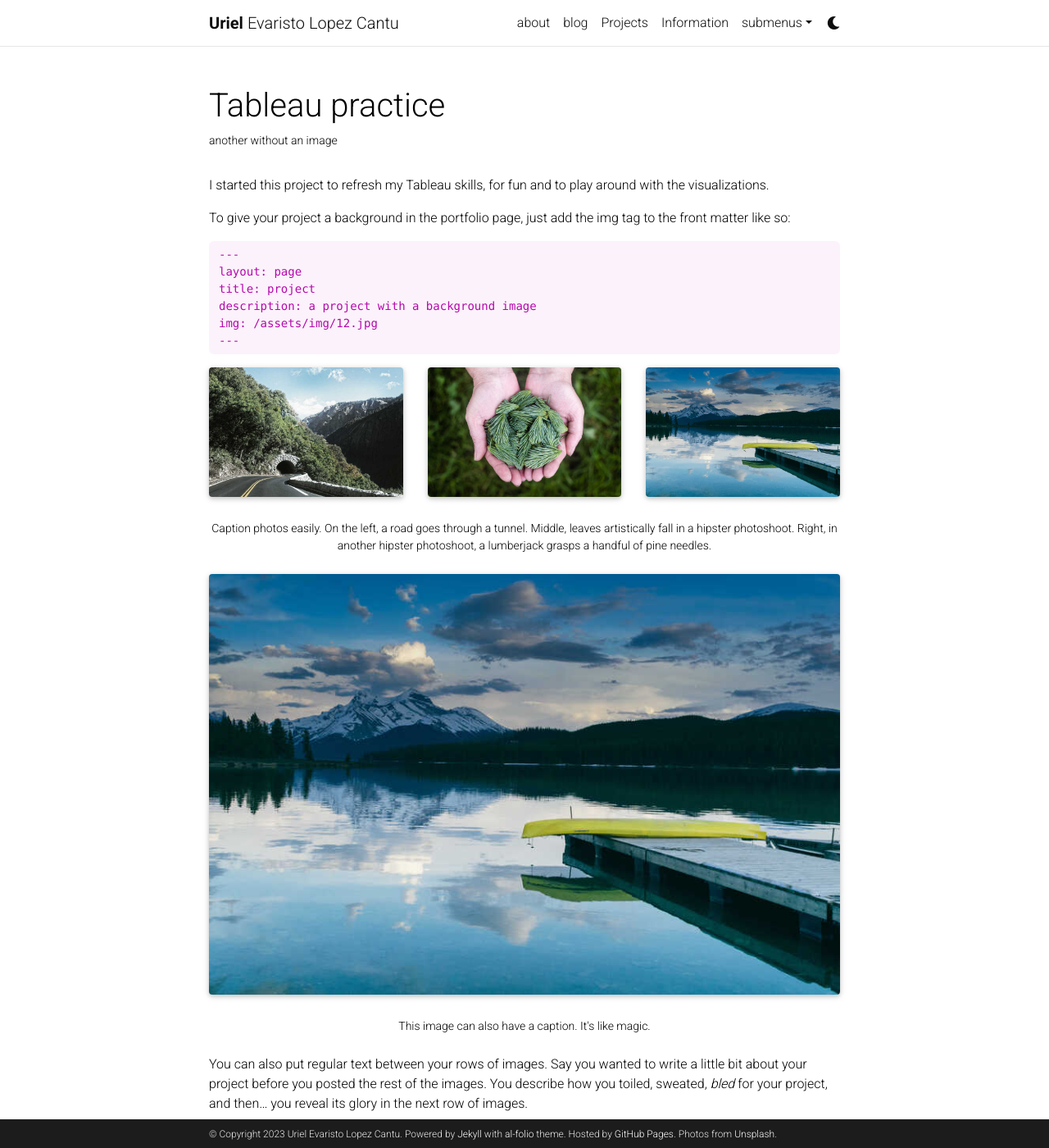
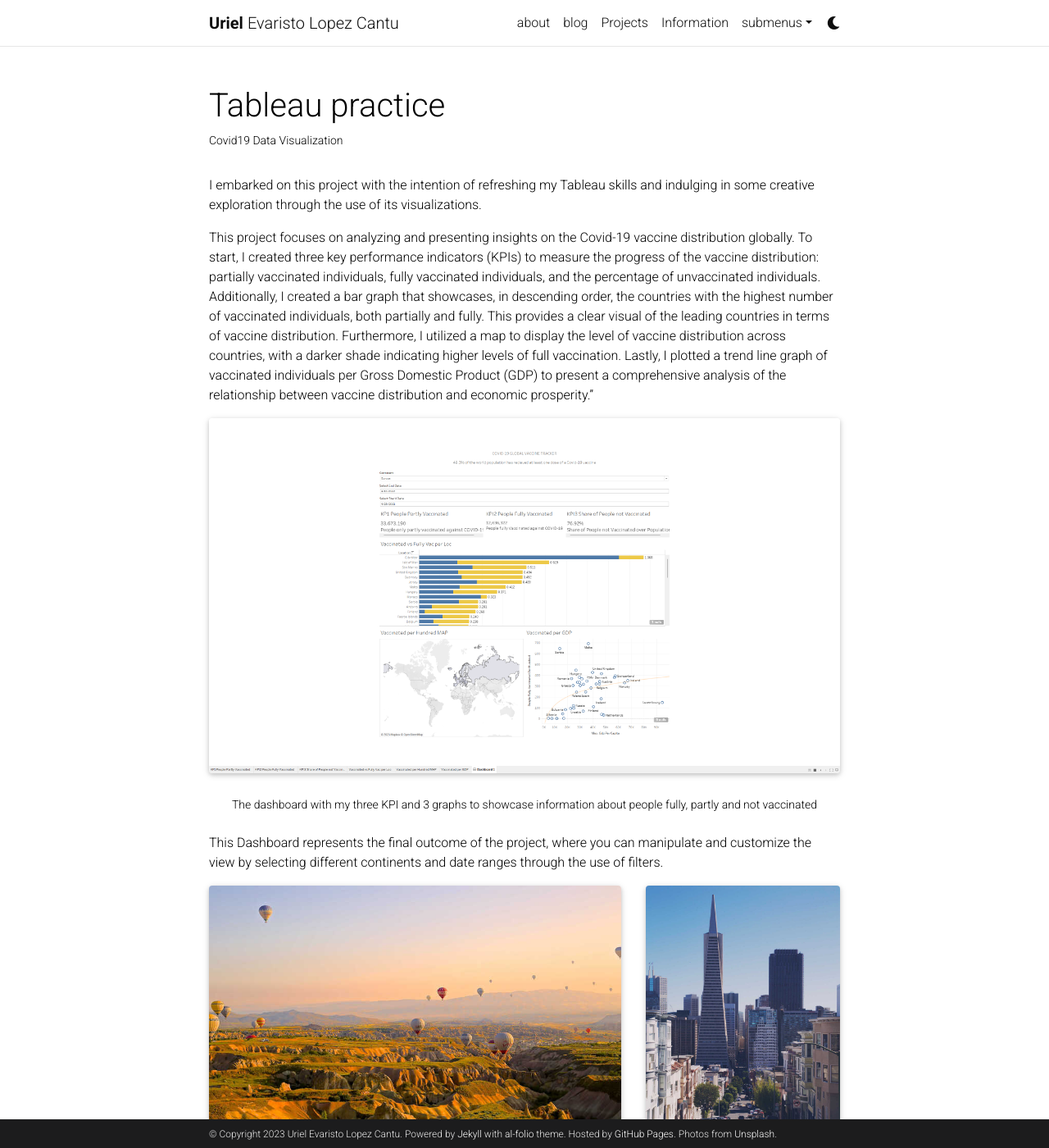
Before and after one commit to ulopezc/ulopezc.github.io, a Jekyll site: the page built from _projects/3_project.md, in a window 1280 px wide and 1400 px high. Shown: the whole window at 82% size. Built offline with Jekyll 4.4.1, drawn with Linux system fonts in a browser that asks for light colours; full-size pictures stand in for the smaller copies a plugin makes; comment, search, counter and statistics services are not loaded; a style sheet for code colours, icons or effects is not loaded.

Commit message:
Update 3_project.md

```diff
--- a/_projects/3_project.md
+++ b/_projects/3_project.md
@@ -1,50 +1,30 @@
 ---
 layout: page
 title: Tableau practice
-description: another without an image
+description: Covid19 Data Visualization
 img: assets/img/TableauDashboard1.png
 importance: 3
 category: fun
 ---
 
-I started this project to refresh my Tableau skills, for fun and to play around with the visualizations.
+I embarked on this project with the intention of refreshing my Tableau skills and indulging in some creative exploration through the use of its visualizations.
 
-To give your project a background in the portfolio page, just add the img tag to the front matter like so:
+This project focuses on analyzing and presenting insights on the Covid-19 vaccine distribution globally. To start, I created three key performance indicators (KPIs) to measure the progress of the vaccine distribution: partially vaccinated individuals, fully vaccinated individuals, and the percentage of unvaccinated individuals.
+Additionally, I created a bar graph that showcases, in descending order, the countries with the highest number of vaccinated individuals, both partially and fully. This provides a clear visual of the leading countries in terms of vaccine distribution.
+Furthermore, I utilized a map to display the level of vaccine distribution across countries, with a darker shade indicating higher levels of full vaccination.
+Lastly, I plotted a trend line graph of vaccinated individuals per Gross Domestic Product (GDP) to present a comprehensive analysis of the relationship between vaccine distribution and economic prosperity."
 
-    ---
-    layout: page
-    title: project
-    description: a project with a background image
-    img: /assets/img/12.jpg
-    ---
 
 <div class="row">
     <div class="col-sm mt-3 mt-md-0">
-        {% include figure.html path="assets/img/1.jpg" title="example image" class="img-fluid rounded z-depth-1" %}
-    </div>
-    <div class="col-sm mt-3 mt-md-0">
-        {% include figure.html path="assets/img/3.jpg" title="example image" class="img-fluid rounded z-depth-1" %}
-    </div>
-    <div class="col-sm mt-3 mt-md-0">
-        {% include figure.html path="assets/img/5.jpg" title="example image" class="img-fluid rounded z-depth-1" %}
+        {% include figure.html path="assets/img/TableauDashboard1.png" title="Dashboard1" class="img-fluid rounded z-depth-1" %}
     </div>
 </div>
 <div class="caption">
-    Caption photos easily. On the left, a road goes through a tunnel. Middle, leaves artistically fall in a hipster photoshoot. Right, in another hipster photoshoot, a lumberjack grasps a handful of pine needles.
-</div>
-<div class="row">
-    <div class="col-sm mt-3 mt-md-0">
-        {% include figure.html path="assets/img/5.jpg" title="example image" class="img-fluid rounded z-depth-1" %}
-    </div>
-</div>
-<div class="caption">
-    This image can also have a caption. It's like magic.
+    The dashboard with my three KPI and 3 graphs to showcase information about people fully, partly and not vaccinated
 </div>
 
-You can also put regular text between your rows of images.
-Say you wanted to write a little bit about your project before you posted the rest of the images.
-You describe how you toiled, sweated, *bled* for your project, and then... you reveal its glory in the next row of images.
-
+This Dashboard represents the final outcome of the project, where you can manipulate and customize the view by selecting different continents and date ranges through the use of filters.
 
 <div class="row justify-content-sm-center">
     <div class="col-sm-8 mt-3 mt-md-0">
```
